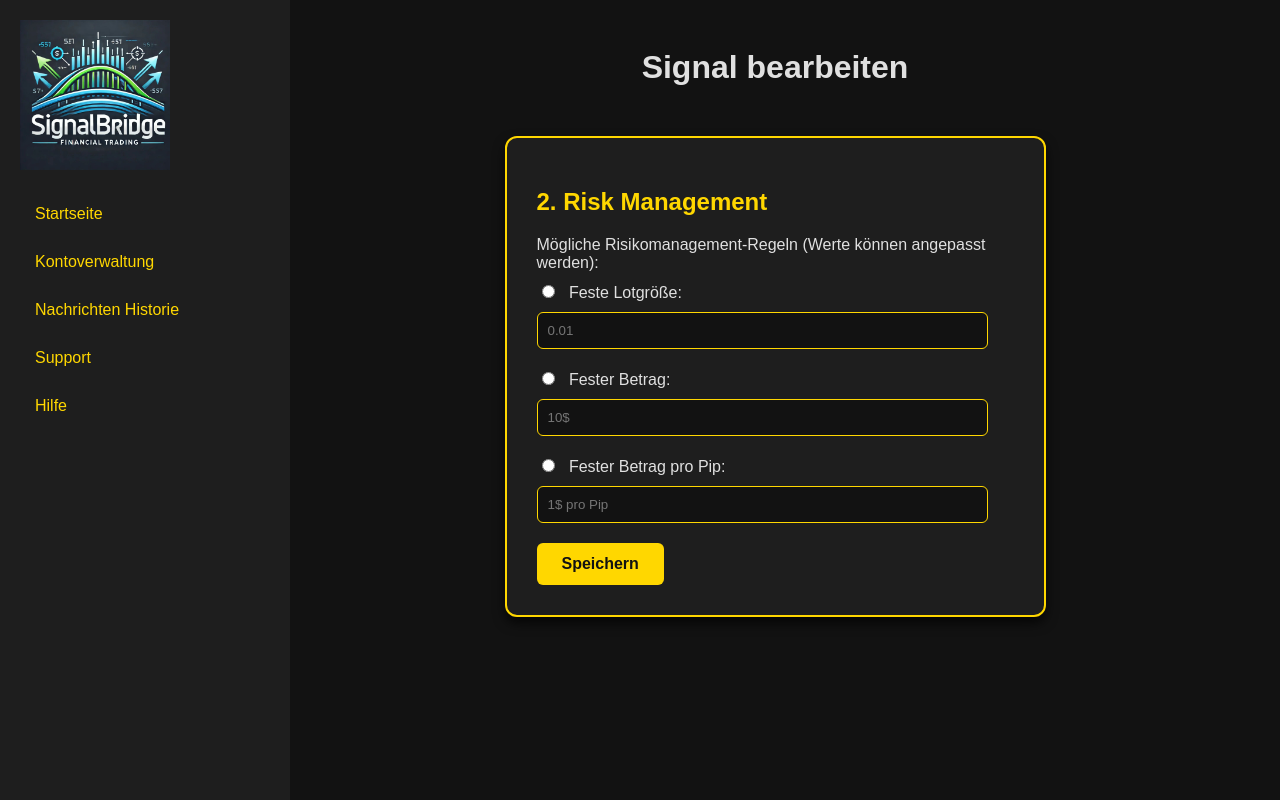
After one commit to MartinBiallass/SignalBridge, a Flask app: page /edit-signal in a window 1280 px wide. The commit adds this page. Run offline with Flask 3, Linux system fonts and the light colour scheme.

Commit message:
Updated CSS and adjusted modal and risk management page styling

```diff
--- a/app.py
+++ b/app.py
@@ -65,24 +65,51 @@ def home():
 
 @app.route('/account-management')
 def account_management():
-    # Signalgeber und Profittabelle-Daten
     signal_providers = [
         {"name": "BEST GOLD SIGNAL", "pips": 149.90, "win_loss": 100, "profit": 29.80, "gain": 0.50},
         {"name": "Forex Pros", "pips": 1455.90, "win_loss": 57, "profit": 265.25, "gain": 4.42},
         {"name": "Trading Lions", "pips": -50.70, "win_loss": 77, "profit": -10.00, "gain": -1.42},
     ]
-    performance_data = {
-        "profit_total": 1200.50,
-        "profit_month": 300.25,
-        "profit_week": 75.60,
-        "initial_balance": 5000.00,
-        "drawdown": 2.34
-    }
-    return render_template(
-        "account_management.html",
-        signal_providers=signal_providers,
-        performance=performance_data
-    )
+    return render_template("account_management.html", signal_providers=signal_providers)
+
+@app.route('/edit-signal')
+def edit_signal():
+    return render_template('risk_management.html')
+
+@app.route('/modal-options')
+def modal_options():
+    return render_template('modal_options.html')
+
+
+@app.route('/analyze-signal', methods=['POST'])
+def analyze_signal():
+    data = request.json
+    signal_name = data.get('signal_name')
+    return jsonify({"message": f"Analyse für {signal_name}"})
+
+@app.route('/copy-signal', methods=['POST'])
+def copy_signal():
+    data = request.json
+    signal_name = data.get('signal_name')
+    return jsonify({"message": f"{signal_name} wurde zu einem anderen Account kopiert"})
+
+@app.route('/manual-signal', methods=['POST'])
+def manual_signal():
+    data = request.json
+    signal_name = data.get('signal_name')
+    return jsonify({"message": f"Manuelles Signal für {signal_name}"})
+
+@app.route('/delete-signal', methods=['POST'])
+def delete_signal():
+    data = request.json
+    signal_name = data.get('signal_name')
+    return jsonify({"message": f"Signalgeber {signal_name} wurde gelöscht"})
+
+@app.route('/delete-data', methods=['POST'])
+def delete_data():
+    data = request.json
+    signal_name = data.get('signal_name')
+    return jsonify({"message": f"Daten von {signal_name} wurden gelöscht"})
 
 @app.route('/message-history')
 def message_history():
--- a/static/style.css
+++ b/static/style.css
@@ -169,97 +169,100 @@ canvas {
 .modal {
     display: none;
     position: fixed;
-    z-index: 1;
+    z-index: 10;
     left: 0;
     top: 0;
     width: 100%;
     height: 100%;
     overflow: auto;
-    background-color: rgba(0, 0, 0, 0.7);
+    background-color: rgba(0, 0, 0, 0.85); /* Einheitlich mit der Seite */
 }
 
 .modal-content {
-    background-color: #121212;
+    background-color: #1E1E1E;
+    margin: 10% auto;
+    padding: 25px;
+    border: 2px solid #FFD700;
+    width: 50%;
+    border-radius: 12px;
+    box-shadow: 0px 6px 12px rgba(0, 0, 0, 0.7);
+    text-align: center;
+}
+
+.modal-content h3 {
     color: #FFD700;
-    margin: 15% auto;
-    padding: 20px;
-    border: 1px solid #444;
-    width: 50%;
-    border-radius: 8px;
+    font-size: 26px;
+    margin-bottom: 20px;
+    text-transform: uppercase;
+    font-weight: bold;
 }
 
 .close {
     color: #FFD700;
     float: right;
-    font-size: 28px;
+    font-size: 30px;
+    font-weight: bold;
+    cursor: pointer;
+    transition: color 0.3s ease;
+}
+
+.close:hover {
+    color: #FF4500;
+}
+
+/* Risiko-Management-Formular Styling */
+.risk-management-form {
+    background-color: #1E1E1E;
+    padding: 30px;
+    border: 2px solid #FFD700;
+    border-radius: 12px;
+    width: 50%;
+    margin: 50px auto;
+    box-shadow: 0px 6px 12px rgba(0, 0, 0, 0.7);
+    text-align: left;
+}
+
+.risk-management-form h2 {
+    color: #FFD700;
+    font-size: 24px;
+    margin-bottom: 20px;
     font-weight: bold;
 }
 
-.close:hover,
-.close:focus {
-    color: #FF4500;
-    text-decoration: none;
-    cursor: pointer;
+.risk-management-form label {
+    color: #E0E0E0;
+    display: block;
+    margin-bottom: 10px;
+    font-size: 16px;
 }
 
-/* Tabelle Styling */
-table {
-    width: 90%;
-    margin: 20px auto;
-    border-collapse: collapse;
-    border: 2px solid #FFD700;
+.risk-management-form input[type="radio"] {
+    margin-right: 10px;
 }
 
-th, td {
+.risk-management-form input[type="text"] {
+    width: 90%;
     padding: 10px;
-    text-align: center;
+    margin-bottom: 20px;
     border: 1px solid #FFD700;
-}
-
-/* Positive und Negative Werte */
-.positive {
-    color: #28a745;
-    font-weight: bold;
-}
-
-.negative {
-    color: #dc3545;
-    font-weight: bold;
-}
-
-/* Filter und Hinzufügen Button */
-.filter-and-add {
-    display: flex;
-    justify-content: space-between;
-    align-items: center;
-    margin-bottom: 10px;
-}
-
-.filter-container {
-    display: flex;
-    align-items: center;
-    gap: 10px;
-}
-
-.filter-container input {
-    padding: 5px;
-    border-radius: 5px;
-    border: 1px solid #FFD700;
+    border-radius: 6px;
     background-color: #121212;
     color: #FFD700;
 }
 
-.add-provider-btn {
+.risk-management-form button {
     background-color: #FFD700;
     color: #121212;
+    padding: 12px 25px;
     border: none;
-    padding: 8px 15px;
-    border-radius: 5px;
+    border-radius: 6px;
+    font-size: 16px;
     font-weight: bold;
     cursor: pointer;
+    transition: background-color 0.3s ease, color 0.3s ease;
 }
 
-.add-provider-btn:hover {
-    background-color: #E0E0E0;
-    color: #000000;
+.risk-management-form button:hover {
+    background-color: #FF4500;
+    color: #FFFFFF;
 }
--- /dev/null
+++ b/templates/risk_management.html
@@ -0,0 +1,35 @@
+<!DOCTYPE html>
+<html lang="en">
+<head>
+    <meta charset="UTF-8">
+    <meta name="viewport" content="width=device-width, initial-scale=1.0">
+    <title>Signal bearbeiten</title>
+    <link rel="stylesheet" href="/static/style.css">
+</head>
+<body>
+    <div class="container">
+        <div class="sidebar">
+            <img src="/static/logo.png" alt="SignalBridge Logo" class="logo">
+            <a href="/" class="menu-item">Startseite</a>
+            <a href="/account-management" class="menu-item">Kontoverwaltung</a>
+            <a href="/message-history" class="menu-item">Nachrichten Historie</a>
+            <a href="/support" class="menu-item">Support</a>
+            <a href="/help" class="menu-item">Hilfe</a>
+        </div>
+        <div class="main-content">
+            <h1>Signal bearbeiten</h1>
+            <div class="risk-management-form">
+                <h2>2. Risk Management</h2>
+                <label>Mögliche Risikomanagement-Regeln (Werte können angepasst werden):</label>
+                <label><input type="radio" name="risk-option" value="fixed-lots"> Feste Lotgröße:</label>
+                <input type="text" placeholder="0.01">
+                <label><input type="radio" name="risk-option" value="fixed-amount"> Fester Betrag:</label>
+                <input type="text" placeholder="10$">
+                <label><input type="radio" name="risk-option" value="per-pip"> Fester Betrag pro Pip:</label>
+                <input type="text" placeholder="1$ pro Pip">
+                <button class="btn-green">Speichern</button>
+            </div>
+        </div>
+    </div>
+</body>
+</html>
```
Also changed, not shown: other parts of static/style.css (+20 -20 lines), templates/account_management.html (+42 -4 lines), templates/edit_signal.html (added, +40 -0 lines), templates/modal_options.html (added, +14 -0 lines).
